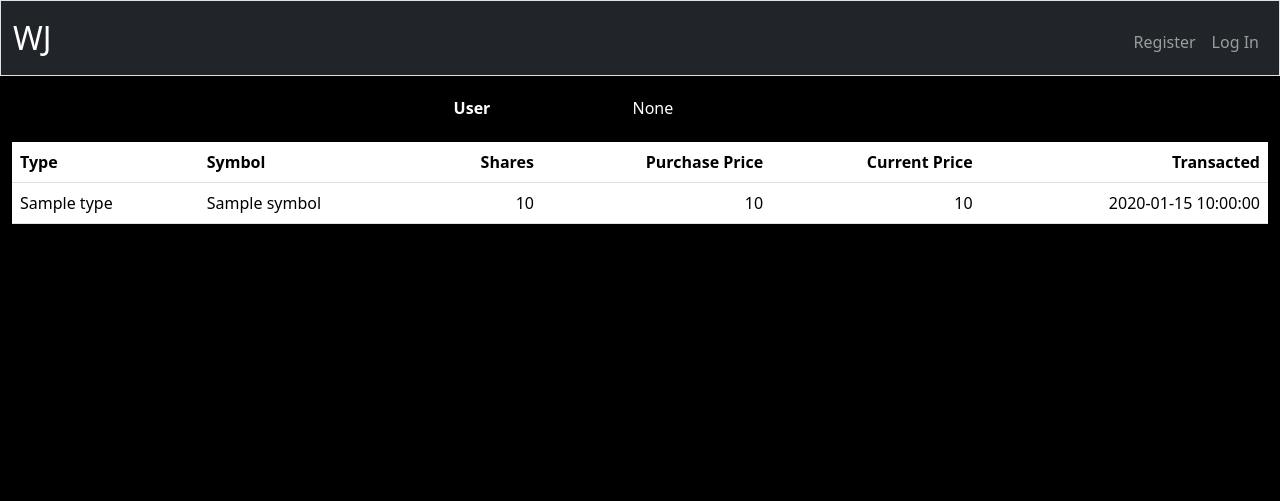
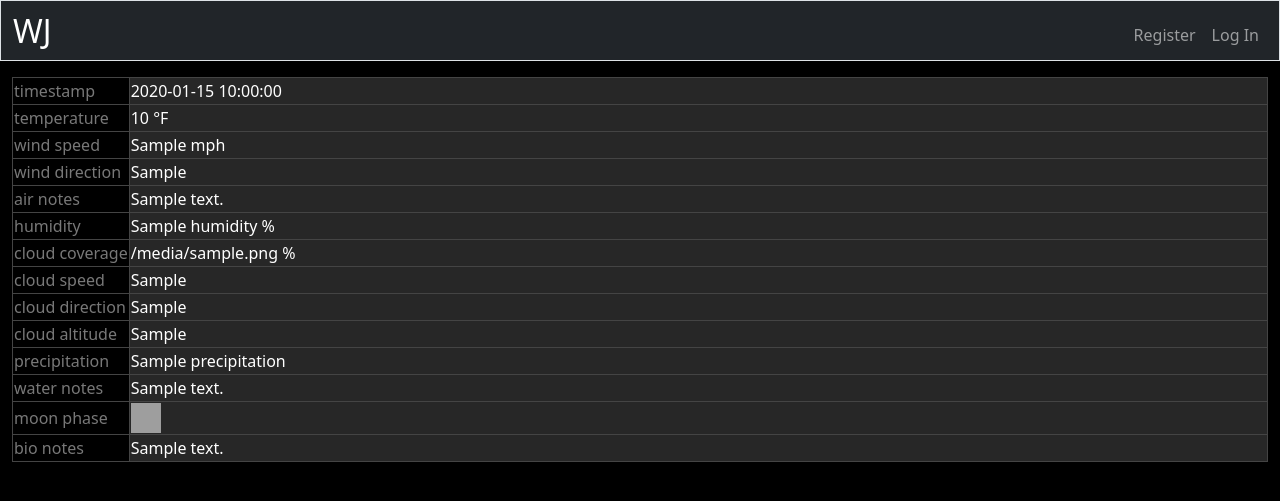
Before and after one commit to lukegail/WJ-Weather-Journal, a Flask app: template templates/history.html in a window 1280 px wide. Shown: the top 501 px of the page. Run offline with Flask 3, Linux system fonts and the light colour scheme; the template is opened without the code that fills it: most values are stand-ins (such as "Sample title", 1, 10 or a date in 2020); some libraries are stand-ins or nearby versions; grey boxes are pictures that could not be loaded.

Commit message:
finished project. entry/index page working, history page working. all layout adequate.

```diff
--- a/app.py
+++ b/app.py
@@ -1,7 +1,8 @@
-import os
+import pytz
 
 from cs50 import SQL
-from flask import Flask, flash, redirect, render_template, request, session
+from datetime import datetime
+from flask import Flask, redirect, render_template, request, session
 from flask_session import Session
 from werkzeug.security import check_password_hash, generate_password_hash
 
@@ -130,7 +131,30 @@ def index():
         return render_template("index.html")
 
 
+@app.route("/history", methods=["GET", "POST"])
+@login_required
+def history():
 
+    if request.method == "POST":
+        return redirect("/history")
+
+    else:
+        entries = db.execute("SELECT * FROM weather_entries WHERE user_id = ? ORDER BY log_time", session["user_id"])
+
+        for entry in entries:
+            # Assuming 'log_time' is a string in ISO format, e.g., "2022-01-01T12:00:00"
+            log_time_gmt = datetime.fromisoformat(entry["log_time"])
+
+            # Set the timezone to GMT
+            log_time_gmt = pytz.timezone('GMT').localize(log_time_gmt)
+
+            # Convert to EST
+            log_time_est = log_time_gmt.astimezone(pytz.timezone('America/New_York'))
+
+            # Format the datetime object to a string without timezone information
+            entry["log_time"] = log_time_est.strftime('%Y-%m-%d %H:%M:%S')
+
+    return render_template("history.html", entries=entries)
 
 
 @app.route("/login", methods=["GET", "POST"])
--- a/static/styles.css
+++ b/static/styles.css
@@ -1,7 +1,14 @@
+/* Custom CSS for reducing navbar height */
+.navbar-nav .nav-link {
+    padding-top: 0px;
+    padding-bottom: 0px;
+}
 
-/* Size for brand */
-nav .navbar-brand
-{
+/* If you have a brand logo or text, adjust its padding as well */
+.navbar-brand {
+    padding-top: 0px;
+    padding-bottom: 0px;
+    line-height: normal; /* Adjust line height */
     font-size: xx-large;
 }
 
@@ -10,6 +17,39 @@ body {
     background-color: #000000; /* Dark background */
     color: #ffffff; /* Light text */
 }
+
+
+/* Table styles */
+table {
+    width: 100%;
+    border-collapse: collapse;
+    color: #ffffff; /* Ensuring text in tables is also white */
+    margin-bottom: 20px; /* Add a bottom margin to create a gap between tables */
+}
+
+.entry-table td {
+    border: 1px solid #444444 !important; /* Light borders for table cells, overriding Bootstrap */
+    color: #787878 !important; /* Grey text for table cells */
+    text-align: left; /* Align text to the left */
+}
+
+/* First column specific styles */
+.entry-table td:first-child {
+    white-space: nowrap; /* Prevent wrapping in the first column */
+    width: 1%; /* Set a small width to start */
+    min-width: 100px; /* Adjust minimum width as needed */
+}
+
+/* Style for second column text */
+.entry-table td:nth-child(2) {
+    background-color: #272727; /* Set the background color to blue */
+    color: white !important; /* White color for text in the second column */
+}
+
+tr.notes-row {
+    height: auto;
+}
+
 
 
 /* #region Text Field Styles */
--- a/templates/history.html
+++ b/templates/history.html
@@ -6,31 +6,93 @@
 
 {% block main %}
 
-<table class="table">
-    <thead>
+    {% for entry in entries %}
+    <!-- templates/history.html -->
+    <table class="entry-table">
         <tr>
-            <th class="text-start">Type</th>
-            <th class="text-start">Symbol</th>
-            <th class="text-end">Shares</th>
-            <th class="text-end">Purchase Price</th>
-            <th class="text-end">Current Price</th>
-            <th class="text-end">Transacted</th>
+            <td>timestamp</td>
+            <td>{{ entry.log_time }}</td>
         </tr>
-    </thead>
-    <tbody>
+        {% if entry.temp %}
+        <tr>
+            <td>temperature</td>
+            <td>{{ entry.temp }} °F</td>
+        </tr>
+        {% endif %}
+        {% if entry.wind_speed %}
+        <tr>
+            <td>wind speed</td>
+            <td>{{ entry.wind_speed }} mph</td>
+        </tr>
+        {% endif %}
+        {% if entry.wind_direction %}
+        <tr>
+            <td>wind direction</td>
+            <td>{{ entry.wind_direction }}</td>
+        </tr>
+        {% endif %}
+        {% if entry.air_notes %}
+        <tr  class="notes-row">
+            <td>air notes</td>
+            <td>{{ entry.air_notes }}</td>
+        </tr>
+        {% endif %}
+        {% if entry.humidity %}
+        <tr>
+            <td>humidity</td>
+            <td>{{ entry.humidity }} %</td>
+        </tr>
+        {% endif %}
+        {% if entry.cloud_coverage %}
+        <tr>
+            <td>cloud coverage</td>
+            <td>{{ entry.cloud_coverage }} %</td>
+        </tr>
+        {% endif %}
+        {% if entry.cloud_speed %}
+        <tr>
+            <td>cloud speed</td>
+            <td>{{ entry.cloud_speed }}</td>
+        </tr>
+        {% endif %}
+        {% if entry.cloud_direction %}
+        <tr>
+            <td>cloud direction</td>
+            <td>{{ entry.cloud_direction }}</td>
+        </tr>
+        {% endif %}
+        {% if entry.cloud_altitude %}
+        <tr>
+            <td>cloud altitude</td>
+            <td>{{ entry.cloud_altitude }}</td>
+        </tr>
+        {% endif %}
+        {% if entry.precipitation %}
+        <tr>
+            <td>precipitation</td>
+            <td>{{ entry.precipitation }}</td>
+        </tr>
+        {% endif %}
+        {% if entry.water_notes %}
+        <tr class="notes-row">
+            <td>water notes</td>
+            <td>{{ entry.water_notes }}</td>
+        </tr>
+        {% endif %}
+        {% if entry.moon_phase %}
+            <tr>
+                <td>moon phase</td>
+                <td><img src="{{ 'static/moon_images/' + (entry.moon_phase|string) + '.svg' }}" style="width:30px; height:30px;" alt="{{ entry.moon_phase }}"></td>
+            </tr>
+        {% endif %}
+        {% if entry.bio_notes %}
+        <tr class="notes-row">
+            <td>bio notes</td>
+            <td>{{ entry.bio_notes }}</td>
+        </tr>
+        {% endif %}
 
-        {% for trade in trades %}
-        <tr>
-            <td class="text-start">{{ trade["type"] }}</td>
-            <td class="text-start">{{ trade["symbol"] }}</td>
-            <td class="text-end">{{ trade["quantity"] }}</td>
-            <td class="text-end">{{ trade["price_per_share"] }}</td>
-            <td class="text-end">{{ trade["current_price"] }}</td>
-            <td class="text-end">{{ trade["transaction_time"] }}</td>
-        </tr>
-        {% endfor %}
-
-    </tbody>
-</table>
+    </table>
+    {% endfor %}
 
 {% endblock %}
--- a/templates/layout.html
+++ b/templates/layout.html
@@ -25,14 +25,15 @@
         <!-- navbar -->
         <nav class="bg-dark border navbar navbar-expand-md navbar-dark">
             <div class="container-fluid">
-                <a class="navbar-brand" href="/">WJ</span></a>
+                <a class="navbar-brand" href="/">WJ</a>
                 <button aria-controls="navbar" aria-expanded="false" aria-label="Toggle navigation" class="navbar-toggler" data-bs-target="#navbar" data-bs-toggle="collapse" type="button">
                     <span class="navbar-toggler-icon"></span>
                 </button>
+
                 <div class="collapse navbar-collapse" id="navbar">
                     {% if session["user_id"] %}
                         <ul class="navbar-nav me-auto mt-2">
-                            <li class="nav-item"><a class="nav-link" href="/history">History</a></li>
+                            <li class="nav-item"><a class="nav-link" href="/history">{{ username }}'s history</a></li>
                         </ul>
                         <ul class="navbar-nav ms-auto mt-2">
                             <li class="nav-item"><a class="nav-link" href="/logout">Log Out</a></li>
@@ -56,14 +57,7 @@
             </header>
         {% endif %}
 
-        <main class="container-fluid py-5 text-center">
-            <!-- show user name and cash -->
-            <table style="border-collapse: collapse; width: 30%; margin-left: auto; margin-right: auto; margin-bottom: 20px; margin-top: -30px;">
-                <tr>
-                    <th class="text-start" style="border: 1px solid black;">User</th>
-                    <td class="text-start" style="border: 1px solid black;">{{ username }}</td>
-                </tr>
-            </table>
+        <main class="container-fluid py-3 text-center">
 
             <!-- main content -->
             {% block main %}{% endblock %}
```
Also changed, not shown: requirements.txt (+23 -4 lines), templates/index.html (+3 -5 lines), weather.db, 1 other file.
